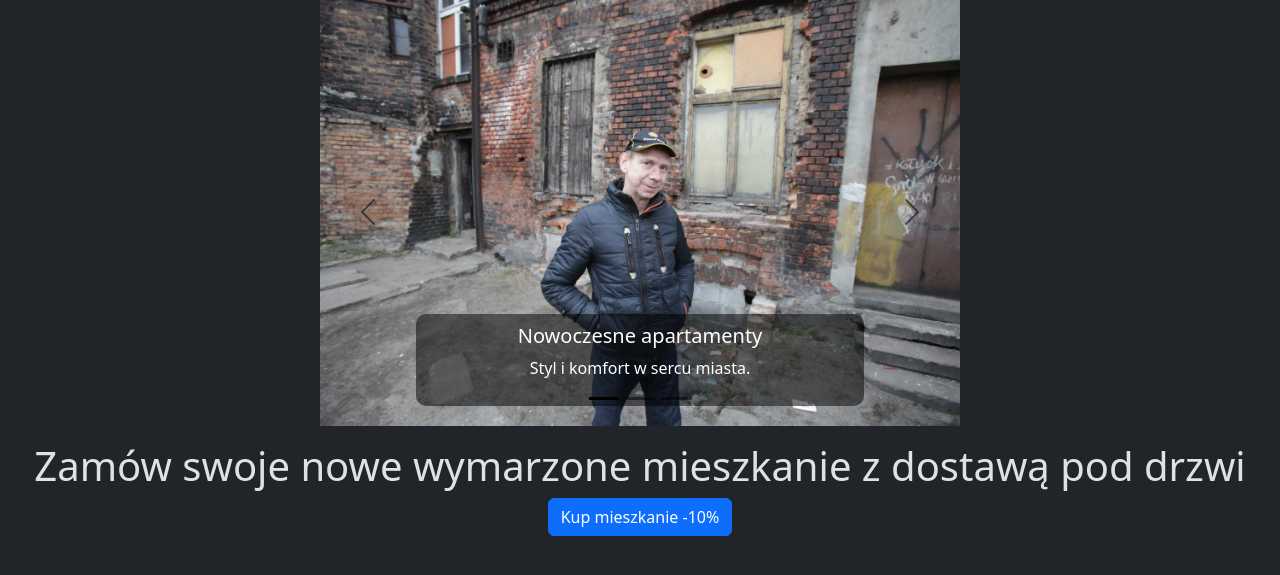
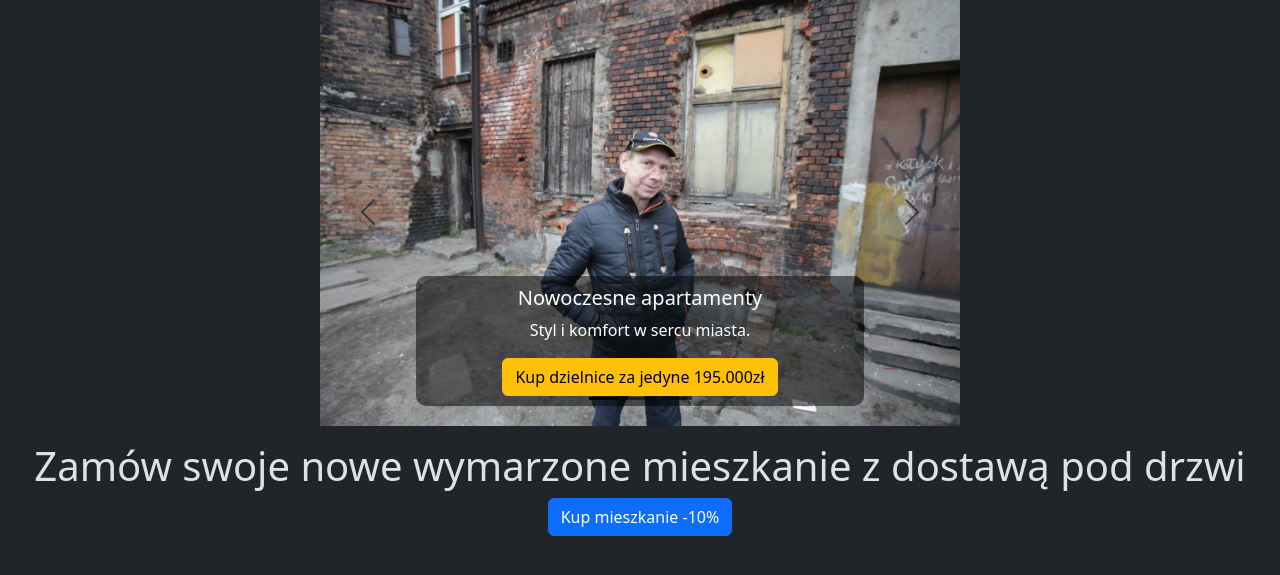
Before and after one commit to gowno2137/Patodevelopment, a PHP site: page / in a window 1280 px wide. Shown: the part 58-633 px from the top of the page. Run offline with PHP 8.4, Linux system fonts and the light colour scheme.

Commit message:
Update index.php

```diff
--- a/index.php
+++ b/index.php
@@ -62,6 +62,7 @@
                 <div class="carousel-caption d-none d-md-block">
                     <h5>Nowoczesne apartamenty</h5>
                     <p>Styl i komfort w sercu miasta.</p>
+                    <button type="button" class="btn btn-warning">Kup dzielnice za jedyne 195.000zł</button>
                 </div>
             </div>
             <div class="carousel-item">
@@ -69,6 +70,7 @@
                 <div class="carousel-caption d-none d-md-block">
                     <h5>Przytulne przestrzenie</h5>
                     <p>Doskonałe miejsce do życia i relaksu.</p>
+                    <button type="button" class="btn btn-warning">jedno mieszkanie 1m^2 za 250.000zł</button>
                 </div>
             </div>
             <div class="carousel-item">
```
